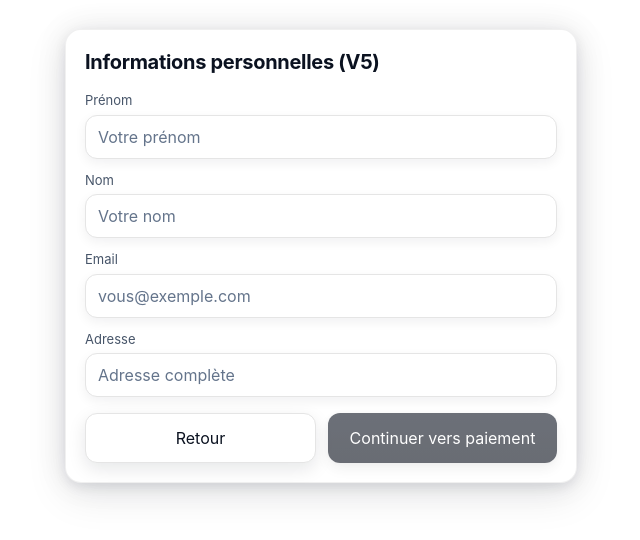
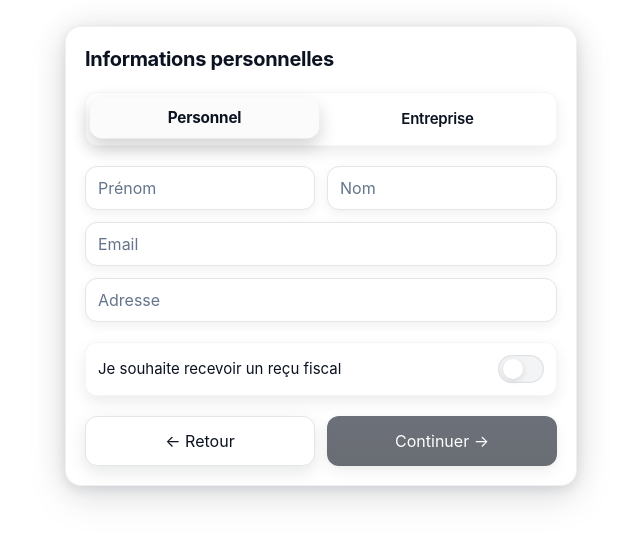
Before and after one commit to chaaaady/NeenaV3, a Next.js app: page /step-personnal-v5 in a window 1280 px wide. Shown: the top 540 px of the page, without its empty margins (319-959 px from the left). Built offline with nearby package versions, Linux system fonts and the light colour scheme.

Commit message:
feat(step-personnal-v5): replicate original personal form (personnel/entreprise, siret, receipt, actions)

```diff
--- a/src/app/(don)/step-personnal-v5/page.tsx
+++ b/src/app/(don)/step-personnal-v5/page.tsx
@@ -3,45 +3,69 @@
 import { useState } from "react";
 import { useRouter } from "next/navigation";
 import { DonationFormValues, defaultDonationValues } from "@/lib/schema";
+import { Input, SegmentedControl, Switch } from "@/components";
+
+type DonorKind = "Personnel" | "Entreprise";
 
 export default function Page() {
   const router = useRouter();
   const [values, setValues] = useState<DonationFormValues>({ ...defaultDonationValues });
+  const [donorKind, setDonorKind] = useState<DonorKind>("Personnel");
 
   const update = (k: keyof DonationFormValues) => (val: string) => setValues((v) => ({ ...v, [k]: val }));
-  const canContinue = !!(values.firstName && values.lastName && values.email);
+
+  const canContinue = donorKind === "Entreprise"
+    ? !!(values.companyName && values.companySiret && values.email)
+    : !!(values.firstName && values.lastName && values.email);
 
   return (
     <main className="app-container pb-24" style={{ paddingBottom: 'calc(env(safe-area-inset-bottom) + 120px)' }}>
       <div className="app-card mt-2">
-        <div className="space-y-4">
-          <div className="app-title">Informations personnelles (V5)</div>
-          <div className="grid gap-3">
-            <label className="block">
-              <span className="block text-[13px] text-[var(--text-muted)] mb-1">Prénom</span>
-              <input className="app-input w-full" value={values.firstName} onChange={(e) => update("firstName")(e.target.value)} placeholder="Votre prénom" />
-            </label>
-            <label className="block">
-              <span className="block text-[13px] text-[var(--text-muted)] mb-1">Nom</span>
-              <input className="app-input w-full" value={values.lastName} onChange={(e) => update("lastName")(e.target.value)} placeholder="Votre nom" />
-            </label>
-            <label className="block">
-              <span className="block text-[13px] text-[var(--text-muted)] mb-1">Email</span>
-              <input className="app-input w-full" type="email" value={values.email} onChange={(e) => update("email")(e.target.value)} placeholder="vous@exemple.com" />
-            </label>
-            <label className="block">
-              <span className="block text-[13px] text-[var(--text-muted)] mb-1">Adresse</span>
-              <input className="app-input w-full" value={values.address} onChange={(e) => update("address")(e.target.value)} placeholder="Adresse complète" />
-            </label>
+        <div className="space-y-5">
+          <div className="app-title">Informations personnelles</div>
+
+          <SegmentedControl
+            options={["Personnel", "Entreprise"]}
+            value={donorKind}
+            onChange={(v: string) => {
+              const kind = (v as DonorKind);
+              setDonorKind(kind);
+              // sync schema field
+              setValues((prev) => ({ ...prev, donorType: kind } as DonationFormValues));
+            }}
+          />
+
+          {donorKind === "Entreprise" ? (
+            <div className="grid gap-3">
+              <Input placeholder="Raison sociale" value={values.companyName} onChange={update("companyName")} />
+              <Input placeholder="SIRET" value={values.companySiret} onChange={update("companySiret")} />
+              <Input type="email" placeholder="Email" value={values.email} onChange={update("email")} />
+              <Input placeholder="Adresse" value={values.address} onChange={update("address")} />
+            </div>
+          ) : (
+            <div className="grid gap-3">
+              <div className="grid gap-3 md:grid-cols-2 md:gap-3">
+                <Input placeholder="Prénom" value={values.firstName} onChange={update("firstName")} />
+                <Input placeholder="Nom" value={values.lastName} onChange={update("lastName")} />
+              </div>
+              <Input type="email" placeholder="Email" value={values.email} onChange={update("email")} />
+              <Input placeholder="Adresse" value={values.address} onChange={update("address")} />
+            </div>
+          )}
+
+          <div className="section-box flex items-center justify-between">
+            <span className="text-[15px]">Je souhaite recevoir un reçu fiscal</span>
+            <Switch checked={values.wantsReceipt} onCheckedChange={(checked) => setValues((v) => ({ ...v, wantsReceipt: !!checked }))} />
           </div>
-          <div className="mt-2 flex gap-3">
-            <a href="/step-amount-v2" className="btn-secondary pressable flex-1 text-center py-3">Retour</a>
+
+          <div className="mt-1 grid grid-cols-2 gap-3">
+            <a href="/step-amount-v2" className="btn-secondary pressable w-full text-center py-3">← Retour</a>
             <button
               disabled={!canContinue}
               onClick={() => canContinue && router.push("/step-payment")}
-              className="btn-primary pressable flex-1 py-3 disabled:opacity-60 disabled:cursor-not-allowed"
+              className="btn-primary pressable w-full py-3 disabled:opacity-60 disabled:cursor-not-allowed"
             >
-              Continuer vers paiement
+              Continuer →
             </button>
           </div>
         </div>
```
